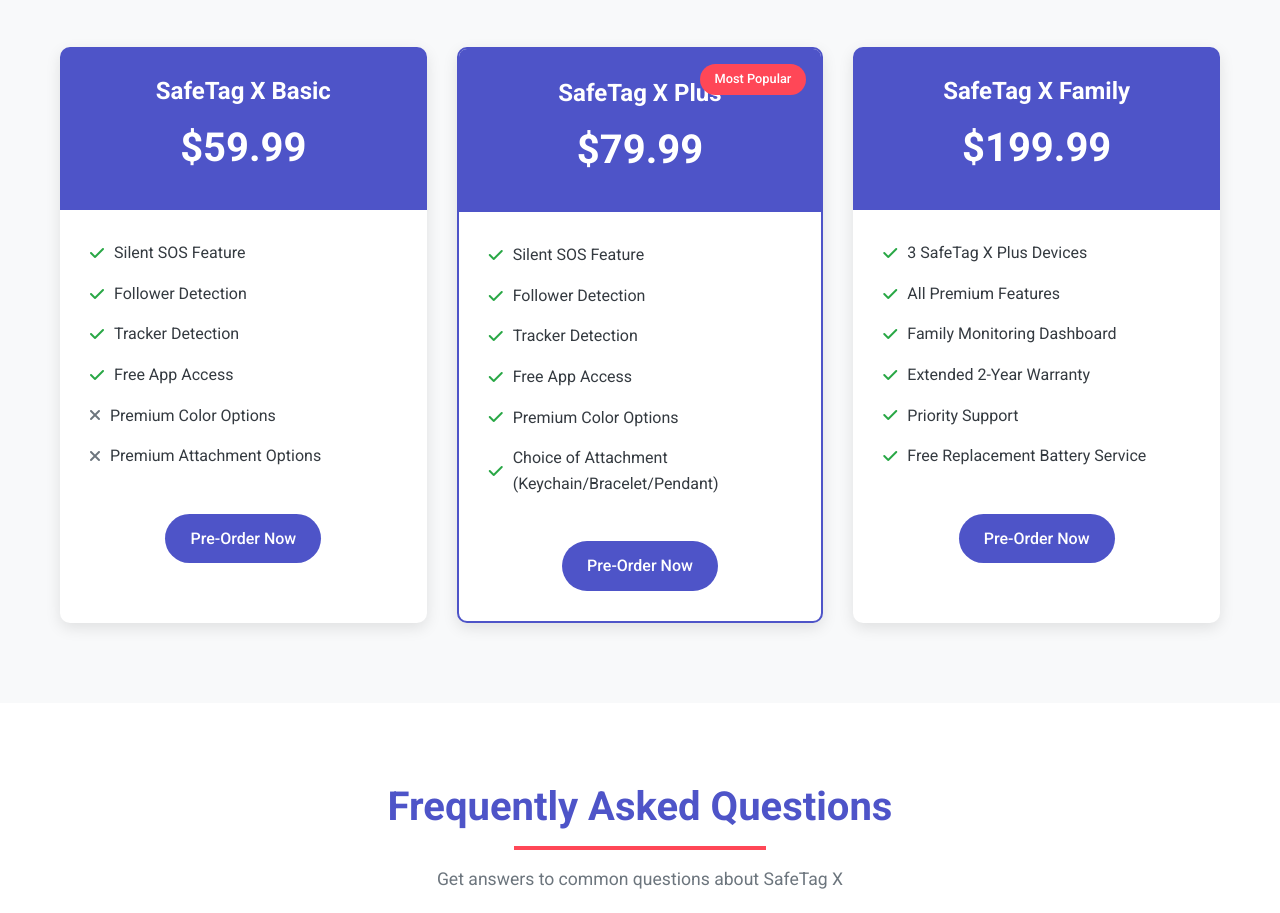
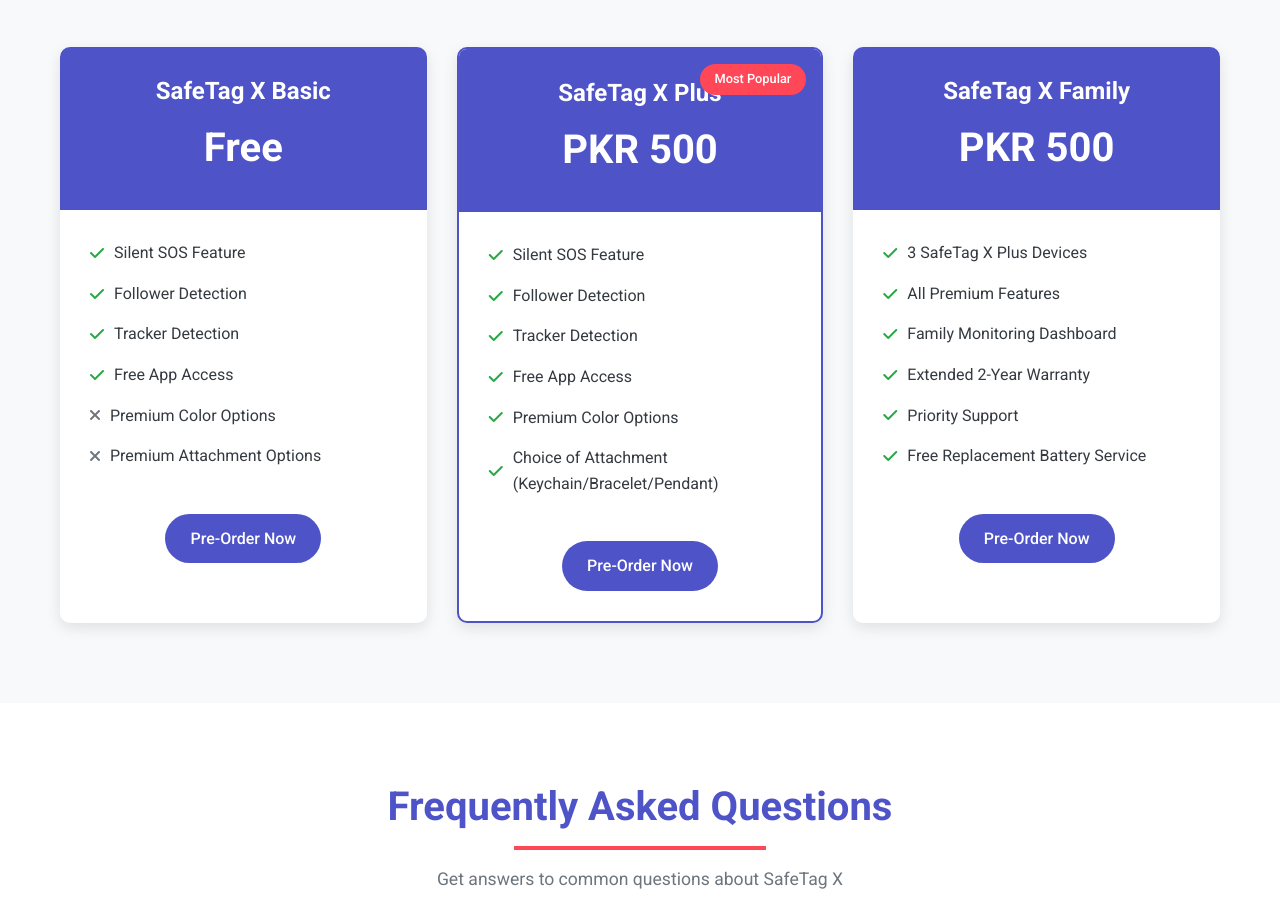
Before and after one commit to MehdiAliQoli/SafeTag-X, a plain HTML site: page index.html in a window 1280 px wide. Shown: the part 3372-4285 px from the top of the page. Drawn offline with Linux system fonts and the light colour scheme.

Commit message:
updates the price

```diff
--- a/index.html
+++ b/index.html
@@ -237,7 +237,7 @@
                 <div class="pricing-card">
                     <div class="pricing-header">
                         <h3>SafeTag X Basic</h3>
-                        <div class="price">$59.99</div>
+                        <div class="price">Free</div>
                     </div>
                     <div class="pricing-features">
                         <ul>
@@ -257,7 +257,7 @@
                     <div class="pricing-badge">Most Popular</div>
                     <div class="pricing-header">
                         <h3>SafeTag X Plus</h3>
-                        <div class="price">$79.99</div>
+                        <div class="price">PKR 500</div>
                     </div>
                     <div class="pricing-features">
                         <ul>
@@ -276,7 +276,7 @@
                 <div class="pricing-card">
                     <div class="pricing-header">
                         <h3>SafeTag X Family</h3>
-                        <div class="price">$199.99</div>
+                        <div class="price">PKR 500</div>
                     </div>
                     <div class="pricing-features">
                         <ul>
```
